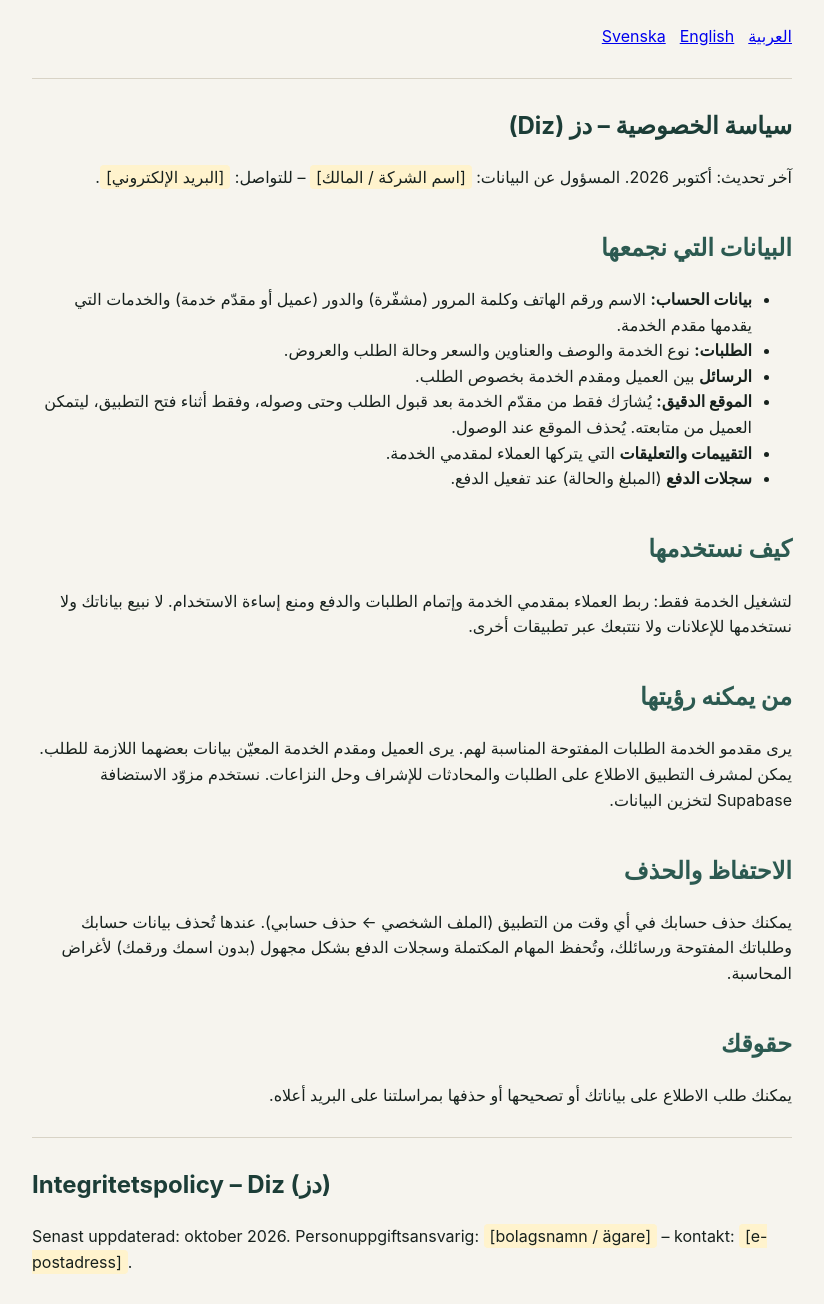
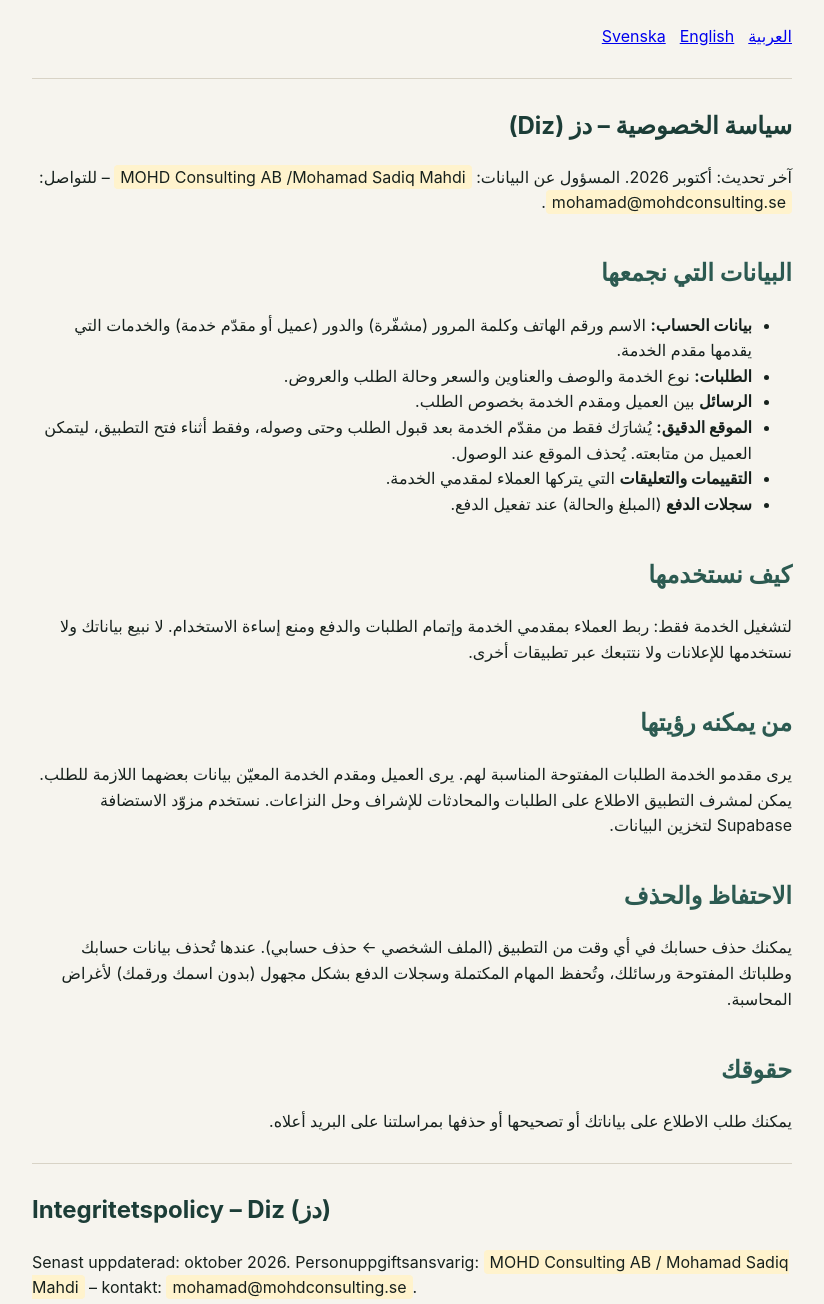
Before and after one commit to mohdconsulting/diz-app, a website: page privacy-policy.html in a window 1280 px wide. Shown: the top 1304 px of the page, without its empty margins (228-1052 px from the left). Drawn offline with Linux system fonts and the light colour scheme.

Commit message:
Update privacy-policy.html
Lagt till företagsuppgifter

```diff
--- a/privacy-policy.html
+++ b/privacy-policy.html
@@ -16,7 +16,7 @@
 
 <section id="ar" dir="rtl" lang="ar">
 <h1>سياسة الخصوصية – دز (Diz)</h1>
-<p>آخر تحديث: أكتوبر 2026. المسؤول عن البيانات: <span class="todo">[اسم الشركة / المالك]</span> – للتواصل: <span class="todo">[البريد الإلكتروني]</span>.</p>
+<p>آخر تحديث: أكتوبر 2026. المسؤول عن البيانات: <span class="todo">MOHD Consulting AB /Mohamad Sadiq Mahdi</span> – للتواصل: <span class="todo">mohamad@mohdconsulting.se</span>.</p>
 <h2>البيانات التي نجمعها</h2>
 <ul>
 <li><b>بيانات الحساب:</b> الاسم ورقم الهاتف وكلمة المرور (مشفّرة) والدور (عميل أو مقدّم خدمة) والخدمات التي يقدمها مقدم الخدمة.</li>
@@ -38,7 +38,7 @@
 
 <section id="sv" dir="ltr" lang="sv">
 <h1>Integritetspolicy – Diz (دز)</h1>
-<p>Senast uppdaterad: oktober 2026. Personuppgiftsansvarig: <span class="todo">[bolagsnamn / ägare]</span> – kontakt: <span class="todo">[e-postadress]</span>.</p>
+<p>Senast uppdaterad: oktober 2026. Personuppgiftsansvarig: <span class="todo">MOHD Consulting AB / Mohamad Sadiq Mahdi</span> – kontakt: <span class="todo">mohamad@mohdconsulting.se</span>.</p>
 <h2>Vilka uppgifter vi samlar in</h2>
 <ul>
 <li><b>Kontouppgifter:</b> namn, telefonnummer, lösenord (lagras krypterat), roll (kund eller utförare) och vilka typer av uppdrag utföraren tar.</li>
@@ -60,7 +60,7 @@
 
 <section id="en" dir="ltr" lang="en">
 <h1>Privacy policy – Diz (دز)</h1>
-<p>Last updated: October 2026. Data controller: <span class="todo">[company name / owner]</span> – contact: <span class="todo">[email address]</span>.</p>
+<p>Last updated: October 2026. Data controller: <span class="todo">MOHD Consulting AB / Mohamad Sadiq Mahdi</span> – contact: <span class="todo">mohamad@mohdconsulting.se</span>.</p>
 <h2>What we collect</h2>
 <ul>
 <li><b>Account data:</b> name, phone number, password (stored hashed), role (customer or provider) and the kinds of jobs a provider accepts.</li>
```
